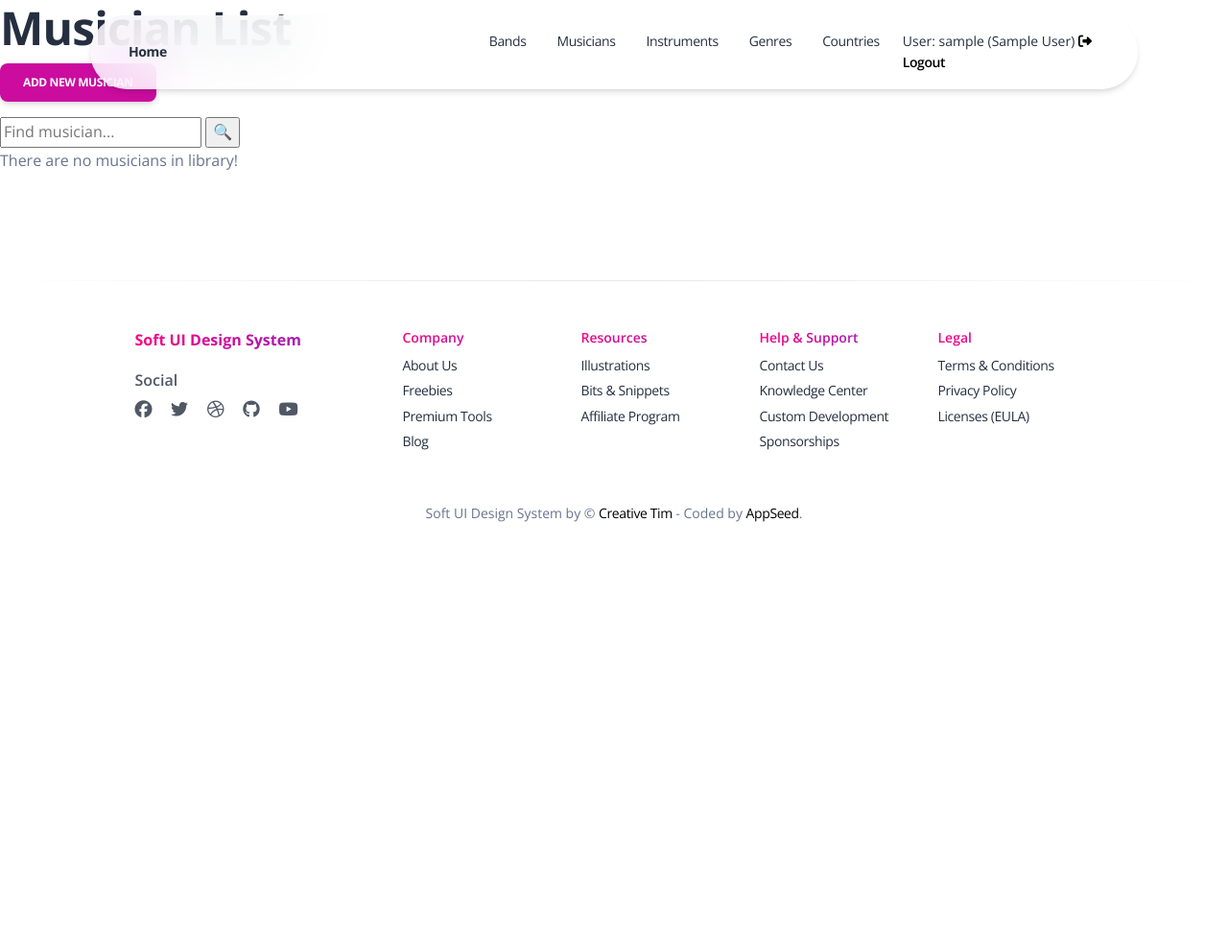
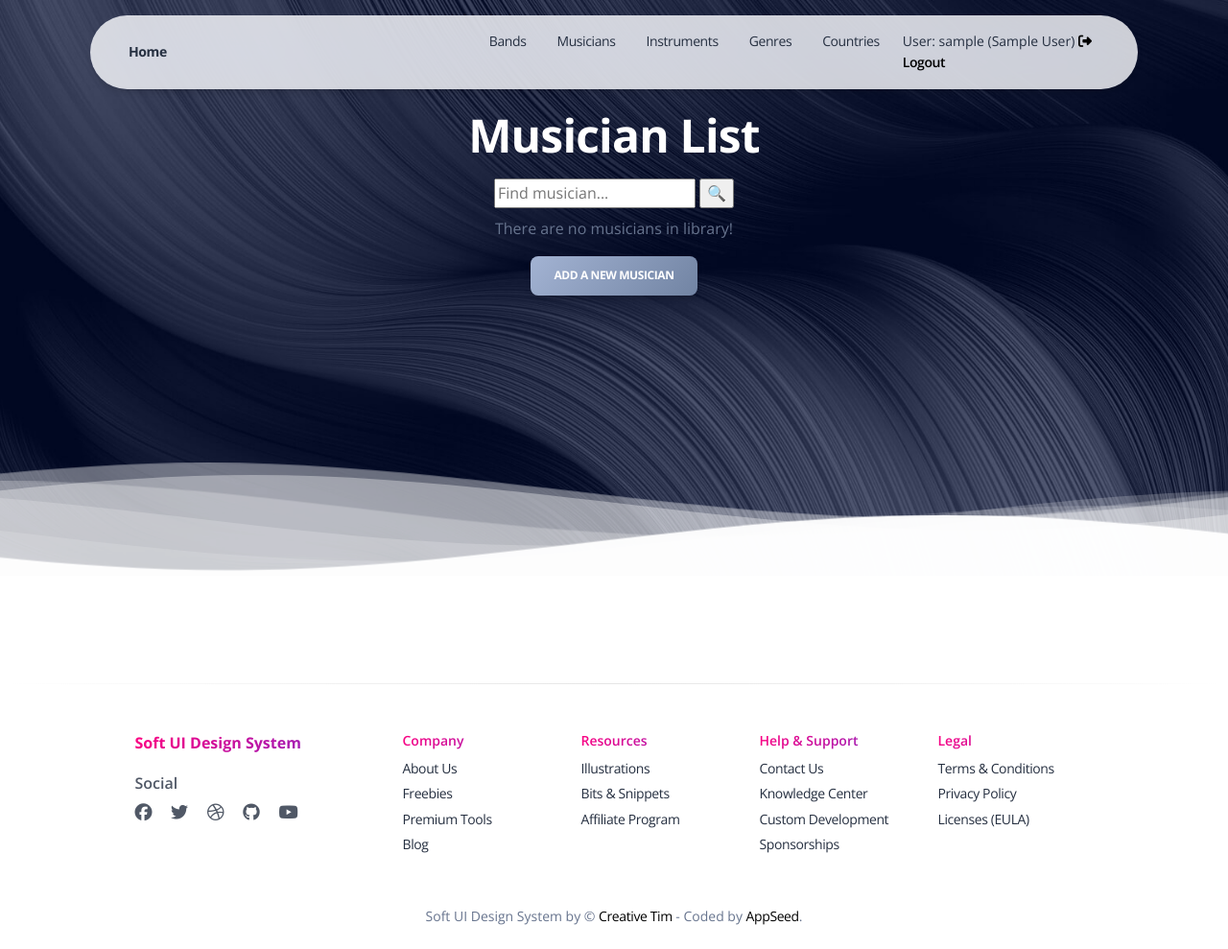
Before and after one commit to VladyslavKlevanskyi/music-world, a Django app: page /musicians/ in a window 1280 px wide. Shown: the whole page at 96% size. Before the commit the page ends 544 px from the top, so only its background shows below. Run offline with Django 4.2, Linux system fonts and the light colour scheme; the visitor is signed in with stand-in values (Sample User, id 1); data that the repository does not hold is empty; some libraries are stand-ins or nearby versions.

Commit message:
Modified template musician_list.html

```diff
--- a/catalog/models.py
+++ b/catalog/models.py
@@ -41,7 +41,7 @@ class Musician(AbstractUser):
         ordering = ["username"]
 
     def __str__(self):
-        return f"{self.first_name} {self.last_name} ({self.instrument.name})"
+        return f"{self.first_name} {self.last_name}"
 
 
 class Band(models.Model):
@@ -58,4 +58,4 @@ class Band(models.Model):
         ordering = ["name"]
 
     def __str__(self):
-        return f"{self.name} form {self.country}"
+        return f"{self.name}"
--- a/catalog/views.py
+++ b/catalog/views.py
@@ -174,7 +174,7 @@ class InstrumentDeleteView(LoginRequiredMixin, generic.DeleteView):
 
 class MusicianListView(LoginRequiredMixin, generic.ListView):
     model = Musician
-    paginate_by = 8
+    paginate_by = 4
 
     def get_context_data(self, *, object_list=None, **kwargs):
         context = super(MusicianListView, self).get_context_data(**kwargs)
--- a/templates/catalog/musician_list.html
+++ b/templates/catalog/musician_list.html
@@ -1,41 +1,112 @@
 {% extends "base.html" %}
 
+{% block title %} Musician List {% endblock title %}
+
+<!-- Specific CSS goes HERE -->
+{% block stylesheets %}
+  <link href="{{ ASSETS_ROOT }}/css/custom-styles.css" rel="stylesheet" />
+{% endblock stylesheets %}
+
 {% block content %}
-	<h1>Musician List</h1>
 
-	<a href="{% url 'catalog:musician-create' %}" class="btn btn-primary link-to-page">
-		Add new musician
-	</a>
+	<section class="header-2">
+    <div class="page-header-lists section-height-75 relative" style="background-image: url('{{ ASSETS_ROOT }}/img/curved-images/curved.jpg')">
+      <div class="container">
 
+        <div class="row">
+          <div class="col-lg-7 text-center mx-auto mt-7">
+            <h1 class="text-white pt-3 text-white">
+              Musician List
+            </h1>
+          </div>
+        </div>
+
+        <div class="row">
+          <div class="col-lg-3 text-center mx-auto mt-2">
             {% block searching %}
               {% include "includes/searching.html" %}
             {% endblock %}
+          </div>
+        </div>
 
+        <div class="row">
+          <div class="col-lg-7 text-center mx-auto mt-2">
             {% if musician_list %}
-		<ul>
-			{% for musician in  musician_list %}
+              <ul class=" country-list">
+                {% for musician in musician_list %}
                   <li>
-					<a href="{% url 'catalog:musician-detail-view' pk=musician.id %}">{{ musician }}</a>
-					<a style="color: green" href="{% url 'catalog:musician-update' pk=musician.id %}">
-          	Edit
+                    <a class="lead text-white" href="{% url 'catalog:musician-detail-view' pk=musician.id %}">
+                      {{ musician }}
                     </a>
-					 /
-					<a style="color: red" href="{% url 'catalog:musician-delete' pk=musician.id %}">
-          	Delete
+                    <span class="update-delete">
+                      <a class="update" href="{% url 'catalog:musician-update' pk=musician.id %}" title="Update">
+                        🖋
                       </a>
-					<p>
-						Instrument:	{{ musician.instrument }}
-					</p>
-					<p>
-						Bands:
-						{% for band in musician.bands.all %}
-							{{ band.name }}
-						{% endfor %}
-					</p>
+                      <span class="slash"> / </span>
+                      <a href="{% url 'catalog:musician-delete' pk=musician.id %}" title="Delete">
+                        ❌
+                      </a>
+                    </span>
+                    <div class="text-sm mb-2">
+                      <div>
+                        <span class="text-secondary"> Instrument: </span>
+                        <span class="text-info">{{ musician.instrument }}</span>
+                      </div>
+                      <div>
+                        {% if musician.bands.count > 0 %}
+                          <span class="text-secondary">Band{{ musician.bands.all|pluralize }}: </span>
+                          <span class="text-info">{{ musician.bands.all|join:", " }}</span>
+                        {% endif %}
+                      </div>
+                    </div>
+
                   </li>
                 {% endfor %}
               </ul>
             {% else %}
               <p>There are no musicians in library!</p>
             {% endif %}
+          </div>
+        </div>
+
+        <div class="row">
+          <div class="col-lg-7 text-center mx-auto">
+ 					  <a href="{% url 'catalog:musician-create' %}" class="btn bg-gradient-secondary">
+					    Add a new musician
+					  </a>
+          </div>
+        </div>
+
+      </div>
+
+      <div class="position-absolute w-100 z-index-1 bottom-0">
+        <svg class="waves" xmlns="http://www.w3.org/2000/svg" xmlns:xlink="http://www.w3.org/1999/xlink" viewBox="0 24 150 40" preserveAspectRatio="none" shape-rendering="auto">
+          <defs>
+            <path id="gentle-wave" d="M-160 44c30 0 58-18 88-18s 58 18 88 18 58-18 88-18 58 18 88 18 v44h-352z" />
+          </defs>
+          <g class="moving-waves">
+            <use xlink:href="#gentle-wave" x="48" y="-1" fill="rgba(255,255,255,0.40" />
+            <use xlink:href="#gentle-wave" x="48" y="3" fill="rgba(255,255,255,0.35)" />
+            <use xlink:href="#gentle-wave" x="48" y="5" fill="rgba(255,255,255,0.25)" />
+            <use xlink:href="#gentle-wave" x="48" y="8" fill="rgba(255,255,255,0.20)" />
+            <use xlink:href="#gentle-wave" x="48" y="13" fill="rgba(255,255,255,0.15)" />
+            <use xlink:href="#gentle-wave" x="48" y="16" fill="rgba(255,255,255,0.95" />
+          </g>
+        </svg>
+      </div>
+    </div>
+  </section>
+
+	<section>
+    <div class="container">
+      <div class="row">
+        <div class="col-lg-7 mx-auto mt-n10">
+          {% block pagination %}
+            {% include "includes/pagination.html" %}
           {% endblock %}
+        </div>
+      </div>
+    </div>
+  </section>
+
+{% endblock %}
```
Lines whose indentation alone changed are shown as unchanged.
